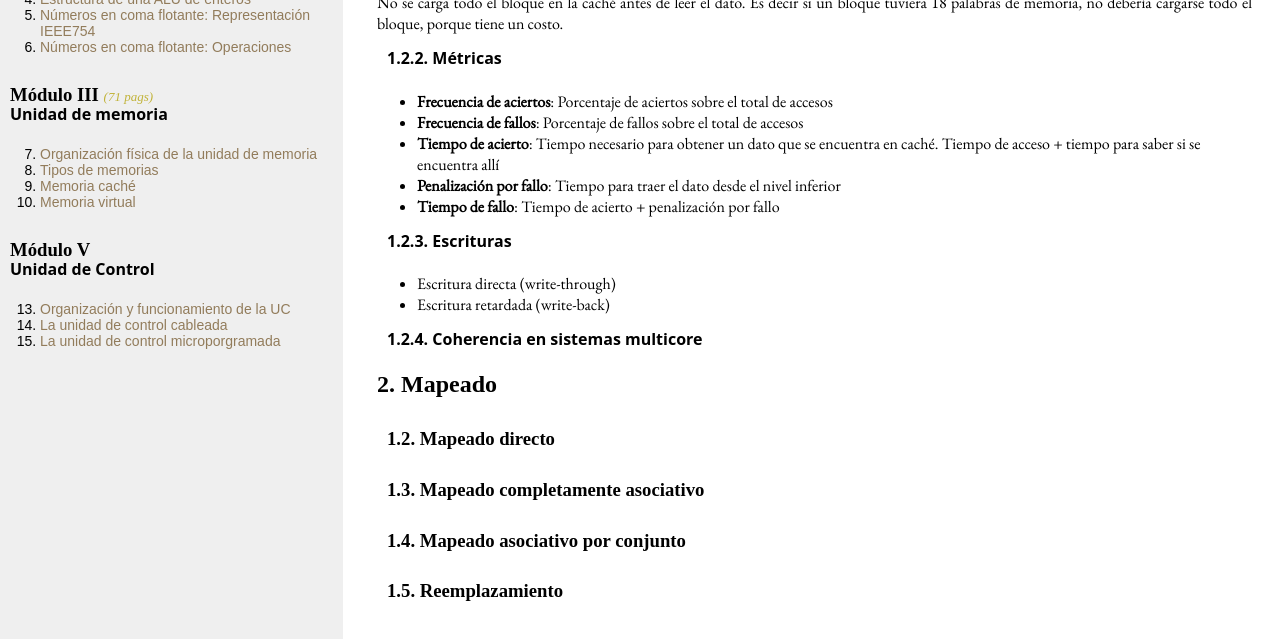
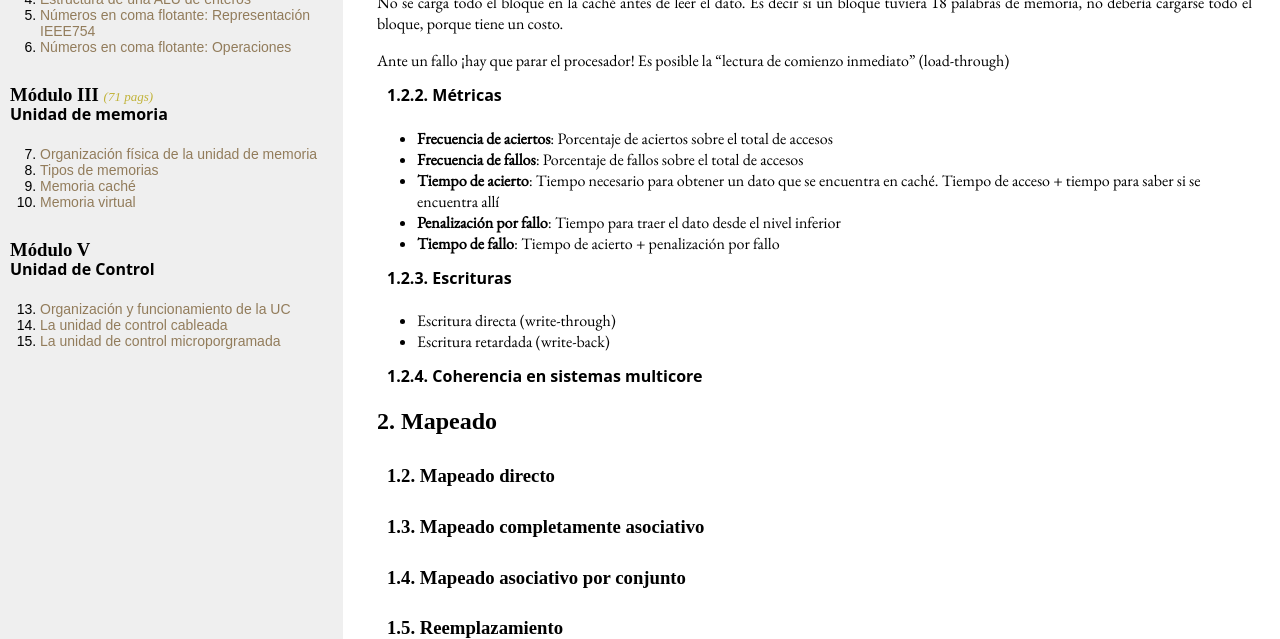
Before and after one commit to dkaerit/EDC, a Jekyll site: the page built from _posts/2020-10-05-TEMA09.md, in a window 1280 px wide and 900 px high, scrolled down 1207 px, cut to the strip 261-900 px from the top of the window. Built offline with Jekyll 4.4.1, drawn with Linux system fonts in a browser that asks for light colours; some web fonts are replaced.

Commit message:
Update 2020-10-05-TEMA09.md

```diff
--- a/_posts/2020-10-05-TEMA09.md
+++ b/_posts/2020-10-05-TEMA09.md
@@ -37,6 +37,8 @@ Para acceder a la caché se necesita además de indicar el valor, hay que indica
 <center><img src="https://i.gyazo.com/ee5628295ceb8fbc086104154575b2cd.png"></center>
 No se carga todo el bloque en la caché antes de leer el dato. Es decir si un bloque tuviera 18 palabras de memoria, no debería cargarse todo el bloque, porque tiene un costo.
 
+Ante un fallo ¡hay que parar el procesador! Es posible la “lectura de comienzo inmediato” (load-through)
+
 #### 1.2.2. Métricas
  - **Frecuencia de aciertos**: Porcentaje de aciertos sobre el total de accesos
  - **Frecuencia de fallos**: Porcentaje de fallos sobre el total de accesos
```
